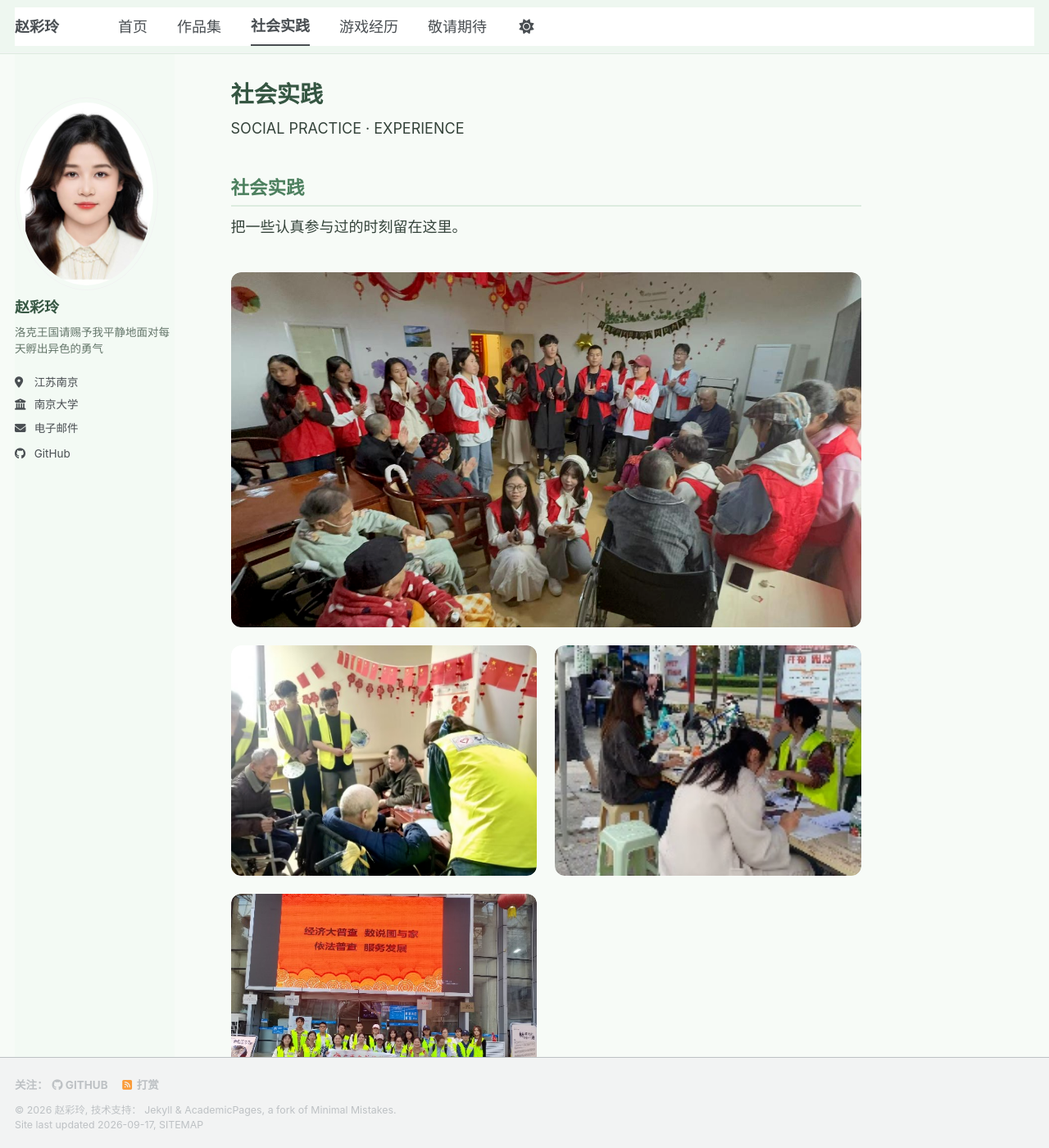
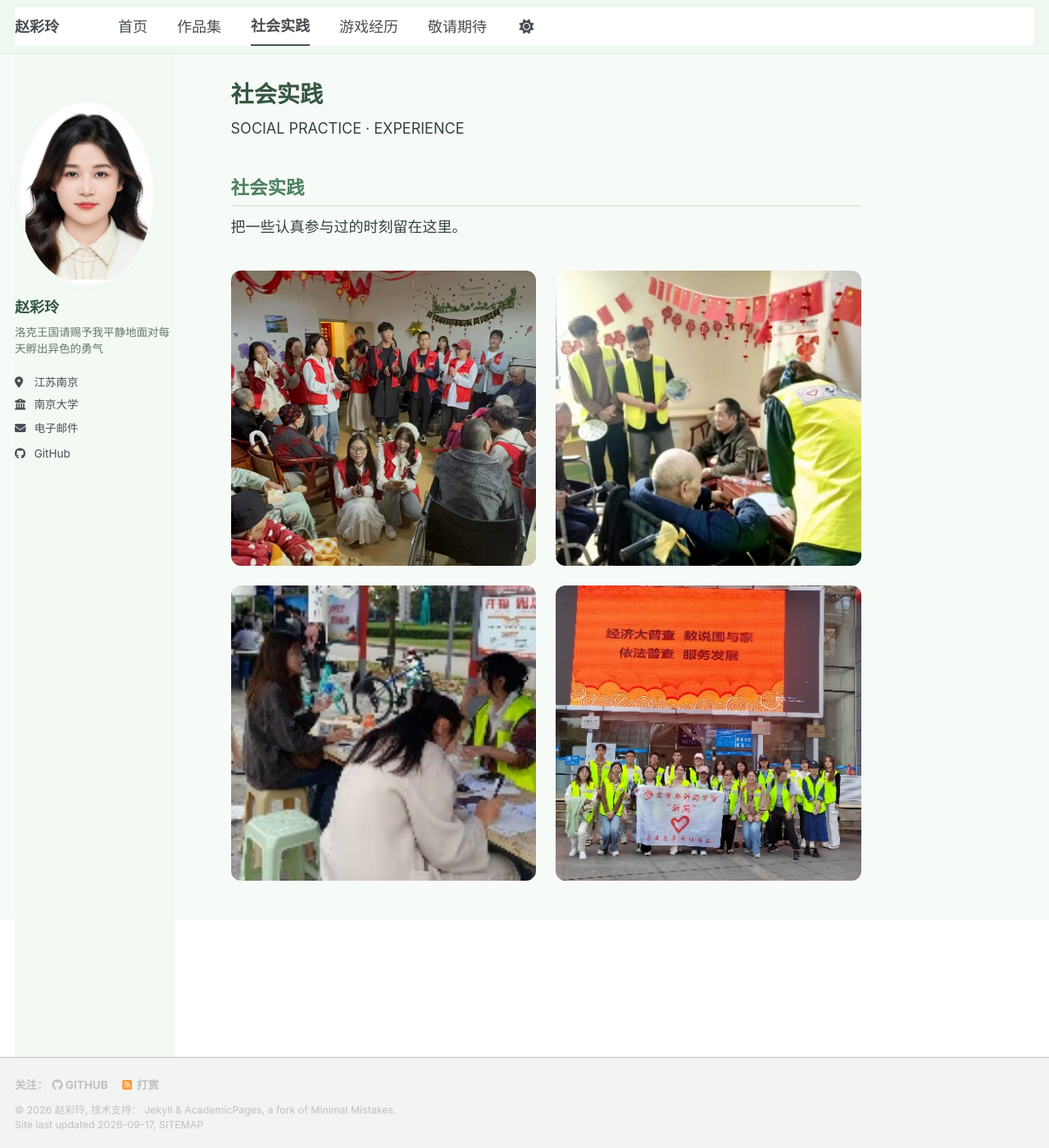
Before and after one commit to caideng086-prog/caideng086-prog.github.io, a Jekyll site: the page built from practice.md, in a window 1280 px wide and 1400 px high. Shown: the whole window at 82% size. Built offline with Jekyll 4.4.1, drawn with Linux system fonts in a browser that asks for light colours; a style sheet for code colours, icons or effects is not loaded.

Commit message:
Update main.scss

```diff
--- a/assets/css/main.scss
+++ b/assets/css/main.scss
@@ -434,49 +434,49 @@ a:hover {
 
 
 /* ================================
-   Practice Gallery - Editorial Style
+   Practice Gallery - Equal Grid
    ================================ */
 
 .practice-gallery {
   display: grid;
-  grid-template-columns: repeat(2, minmax(0, 1fr));
-  gap: 22px;
-  margin: 42px 0 20px;
+  grid-template-columns: repeat(2, 1fr);
+  gap: 24px;
+  margin: 40px 0 20px;
 }
 
-/* 所有图片 */
 .practice-photo {
   margin: 0;
   padding: 0;
   overflow: hidden;
   border-radius: 12px;
-  background: transparent;
+  background: #f3f7f3;
 }
 
-/* 第一张作为主视觉 */
-.practice-photo-large {
-  grid-column: span 2;
-}
-
-/* 图片不强行裁剪 */
 .practice-photo img {
   width: 100%;
-  height: auto;
+  height: 360px;
   display: block;
-  border-radius: 12px;
-  object-fit: contain;
+  object-fit: cover;
+  object-position: center;
   transition: transform 0.35s ease;
 }
 
-/* 第一张稍微突出 */
-.practice-photo-large img {
-  max-height: 620px;
-  object-fit: cover;
+.practice-photo:hover img {
+  transform: scale(1.03);
 }
 
-/* 鼠标放上去轻微放大 */
-.practice-photo:hover img {
-  transform: scale(1.015);
+.practice-photo figcaption {
+  padding: 14px 16px;
+  font-size: 0.95rem;
+  color: #4f6255;
+  background: #ffffff;
+}
+
+.practice-photo figcaption span {
+  margin-right: 10px;
+  font-size: 0.78rem;
+  font-weight: 600;
+  color: #8aa392;
 }
 
 /* 手机端 */
@@ -485,18 +485,10 @@ a:hover {
   .practice-gallery {
     grid-template-columns: 1fr;
     gap: 18px;
-    margin-top: 30px;
   }
 
-  .practice-photo-large {
-    grid-column: span 1;
-  }
-
-  .practice-photo img,
-  .practice-photo-large img {
-    max-height: none;
-    height: auto;
-    object-fit: contain;
+  .practice-photo img {
+    height: 300px;
   }
 
 }
```
